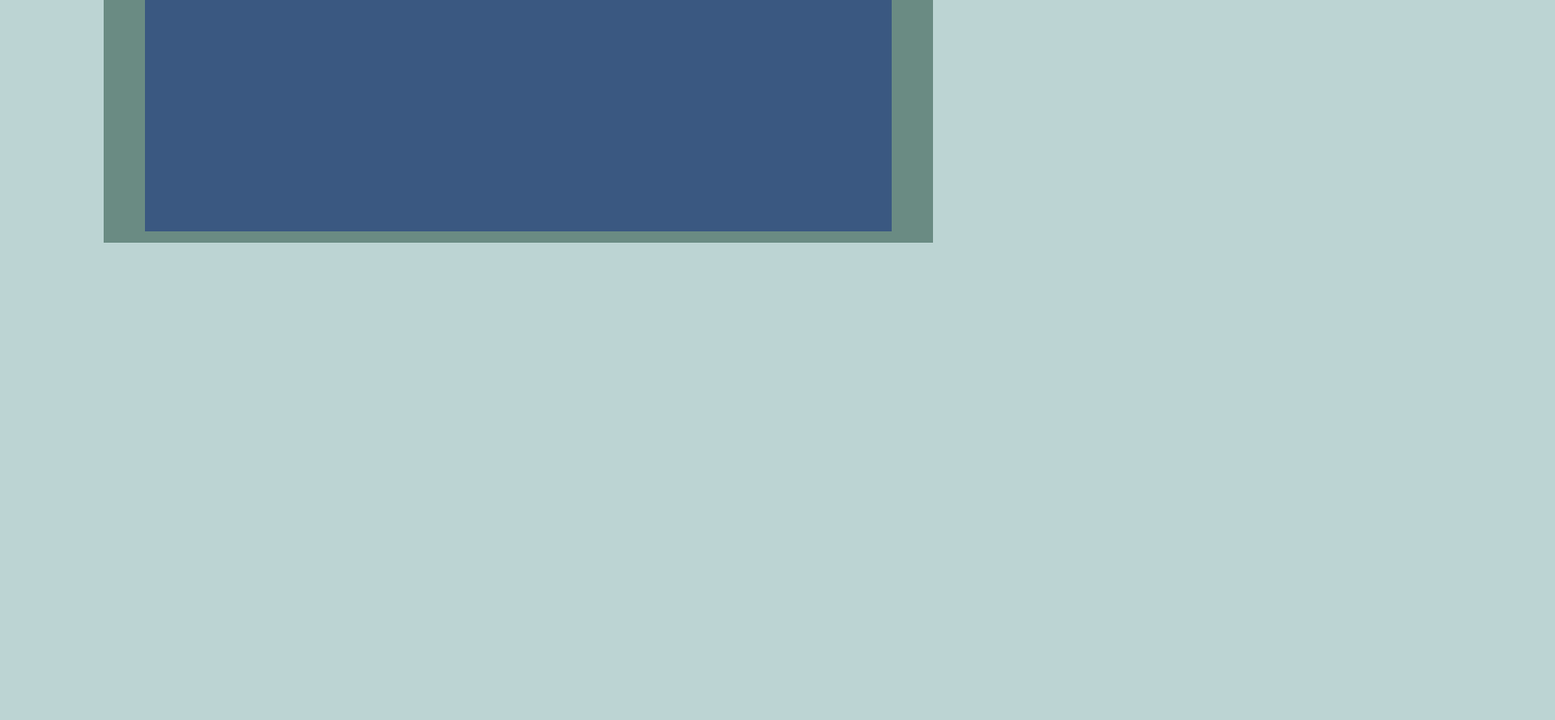
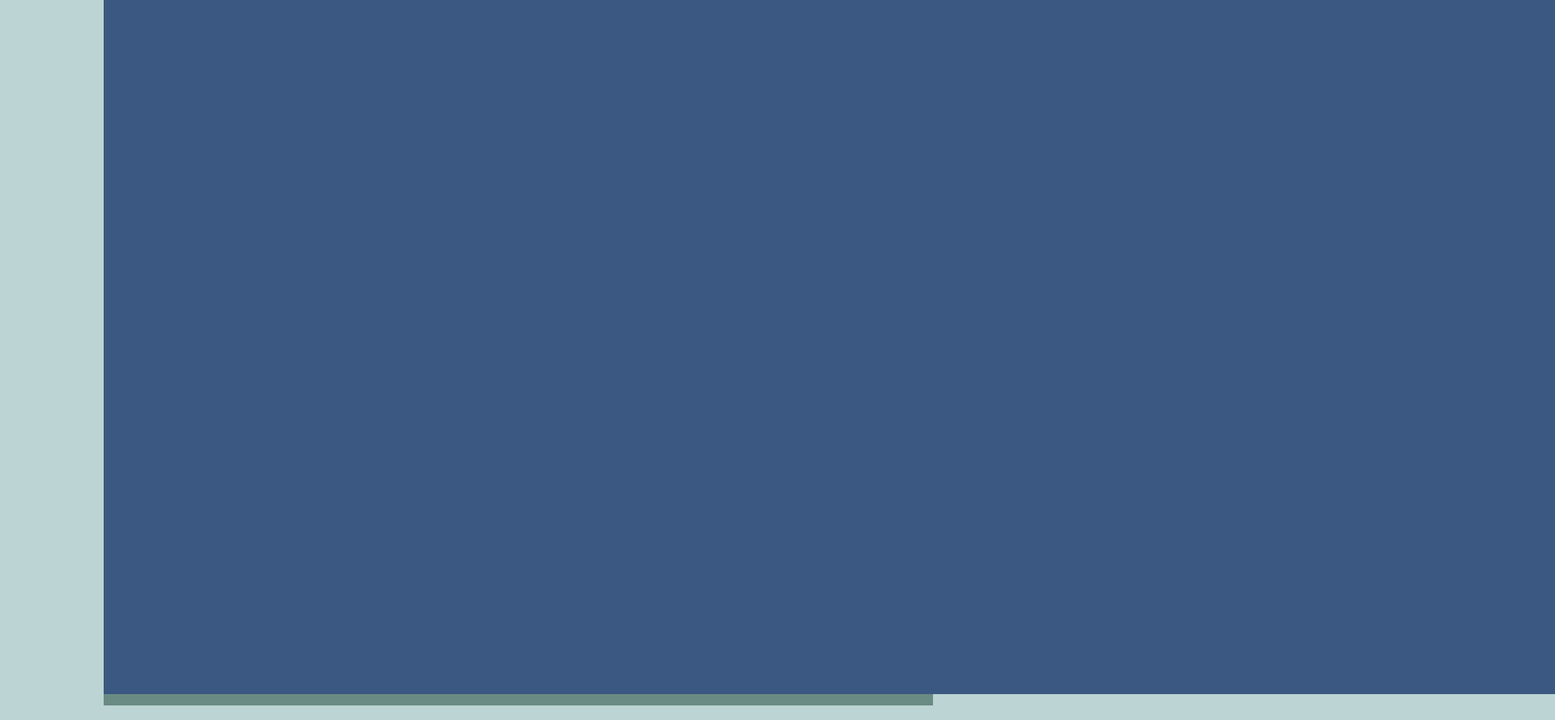
Before and after one commit to a-ori-a/NiceBGtool, a plain HTML site: page index.html in a window 1280 px wide. Shown: the part 505-1395 px from the top of the page at 81% size, 1920 px wide, since content can reach past the window. Before the commit the page ends 805 px from the top, so only its background shows below. Drawn offline with Linux system fonts and the light colour scheme.

Commit message:
Update style.css

```diff
--- a/style.css
+++ b/style.css
@@ -3,11 +3,11 @@ body {
     margin: 0px;
     padding: 0px;
     background-color: #bcd4d3;
-    transform:translate3d(0,0,0);
 }
 
-canvas {
+.screen {
     width: 90%;
+    height: auto;
     background-color: beige;
     margin: 0 5%;
     padding: 0px;
@@ -69,21 +69,11 @@ a {
     margin-left: 10%;
     width: 80%;
     background-color: #6a8b83;
-    position: absolute;
+    /* position: absolute; */
     padding-top: 30px;
     padding-bottom: 10px;
-    top: 140px;
-    left: 0px;
-    z-index: 3;
 }
 
-#result{
-    background-color: #6a8b83;
-    position: absolute;
-    top: 140px;
-    left: 0px;
-    z-index: 100;
-}
 
 .maincontent{
     margin-left: 30%;
```
